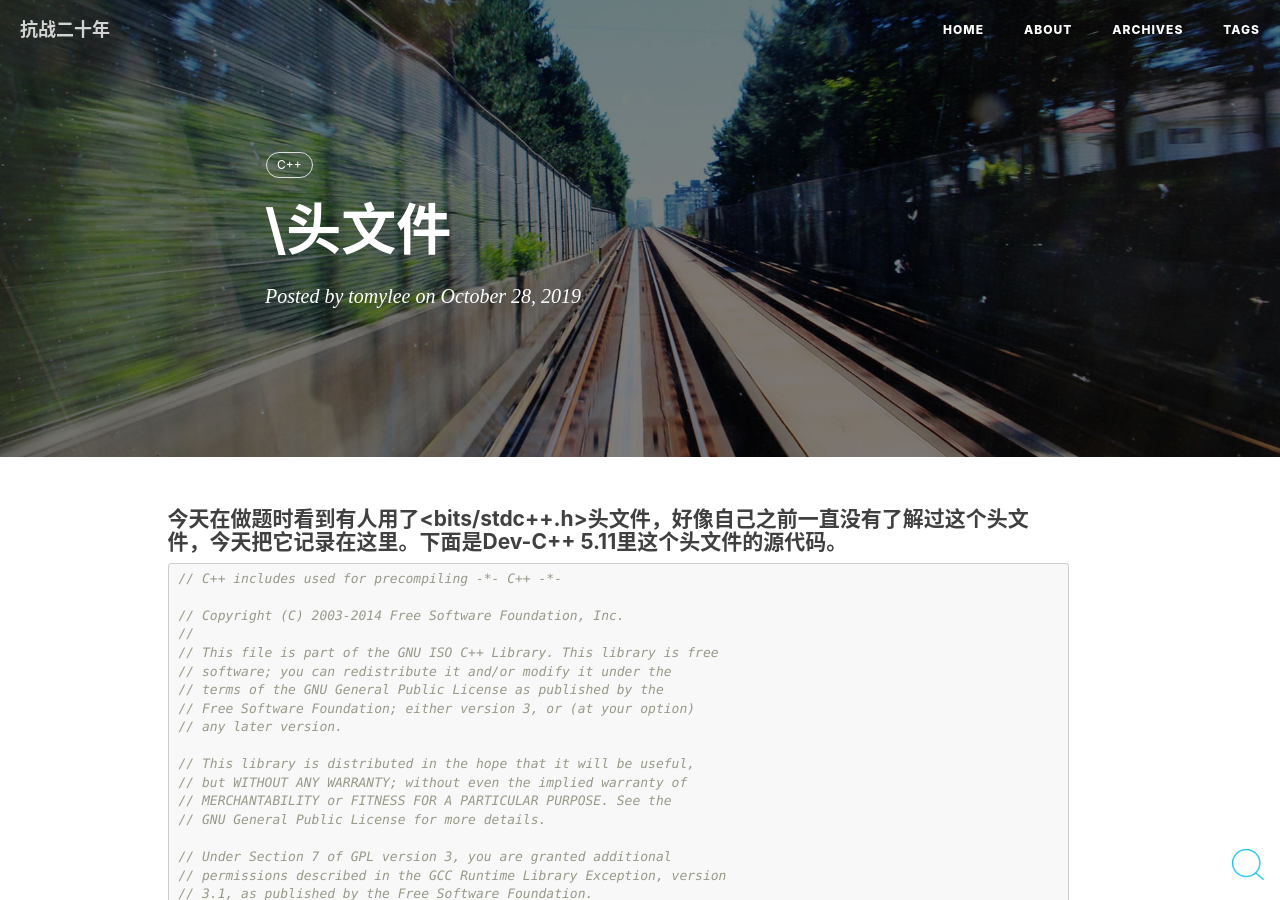
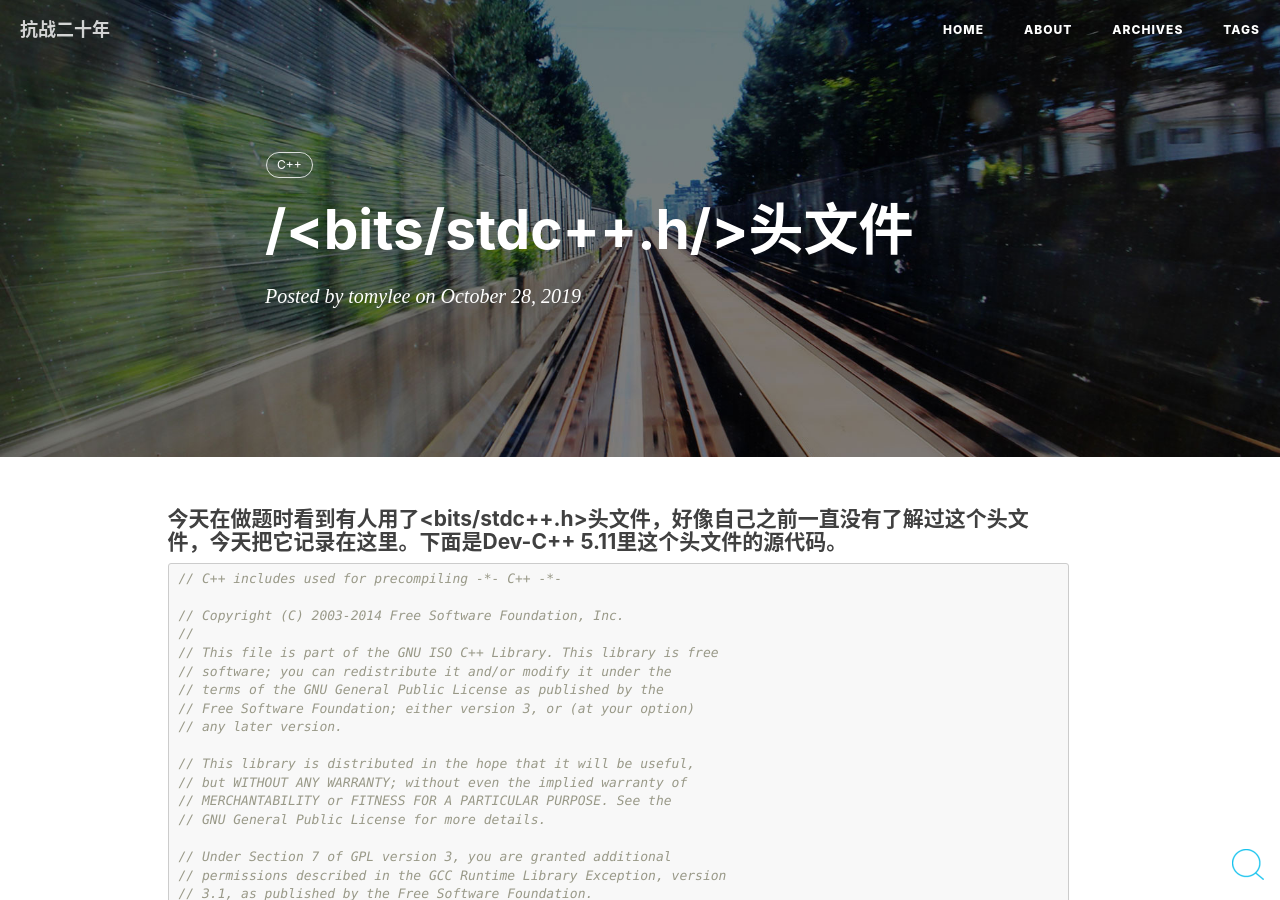
Before and after one commit to Tomy-Lee/Tomy-Lee.github.io, a Jekyll site: the page built from _posts/2019-10-28-bits.md, in a window 1280 px wide and 900 px high. Built offline with Jekyll 4.4.1, drawn with Linux system fonts in a browser that asks for light colours; nearby versions of some CDN libraries; comment, search, counter and statistics services are not loaded.

Commit message:
Update 2019-10-28-bits.md

```diff
--- a/_posts/2019-10-28-bits.md
+++ b/_posts/2019-10-28-bits.md
@@ -1,6 +1,6 @@
 ---
 layout:     post
-title: \<bits/stdc++.h\>头文件
+title: /&ltbits/stdc++.h/&gt头文件
 date:       2019-10-28
 author:     "tomylee"
 header-img: "img/post-bg-2015.jpg"
```
